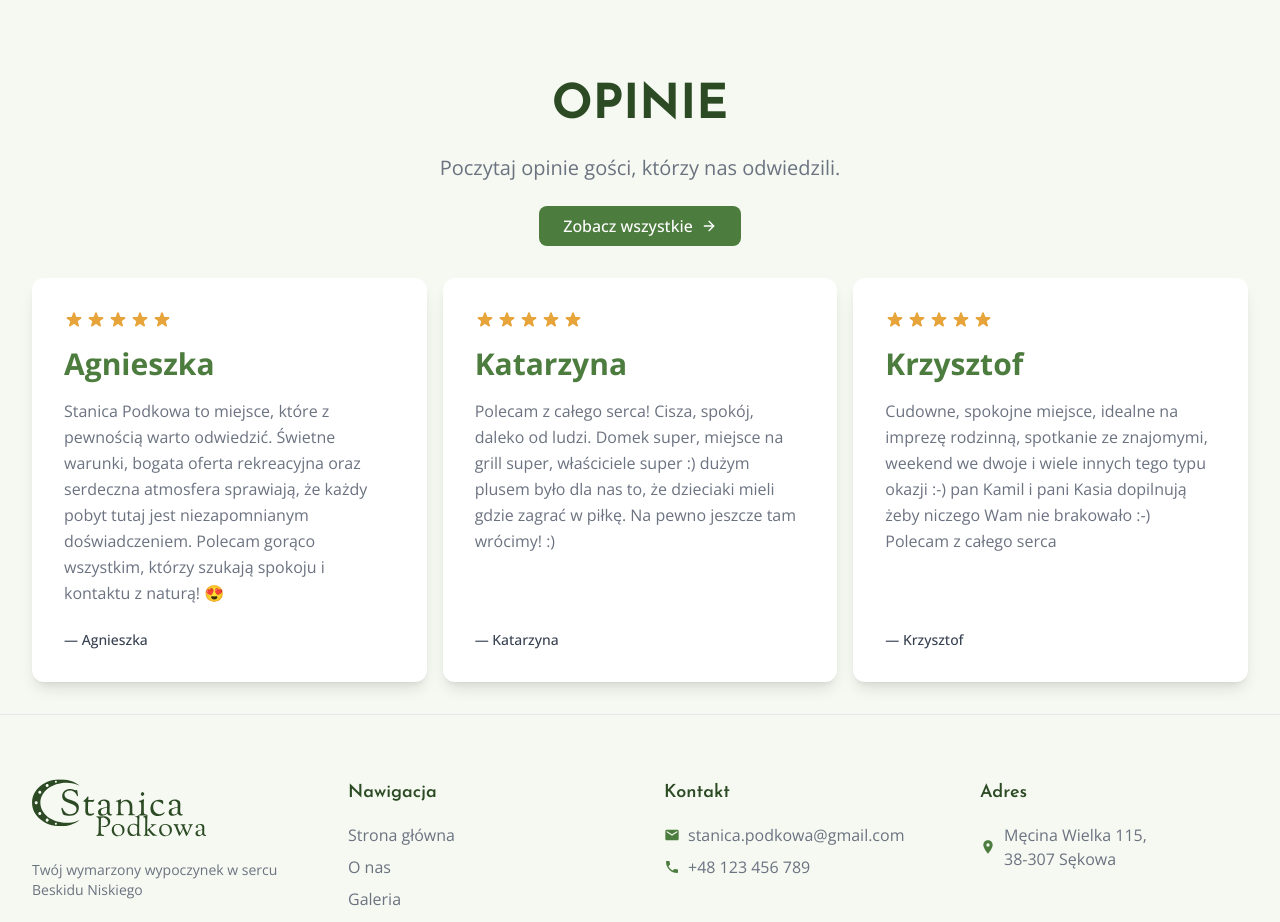
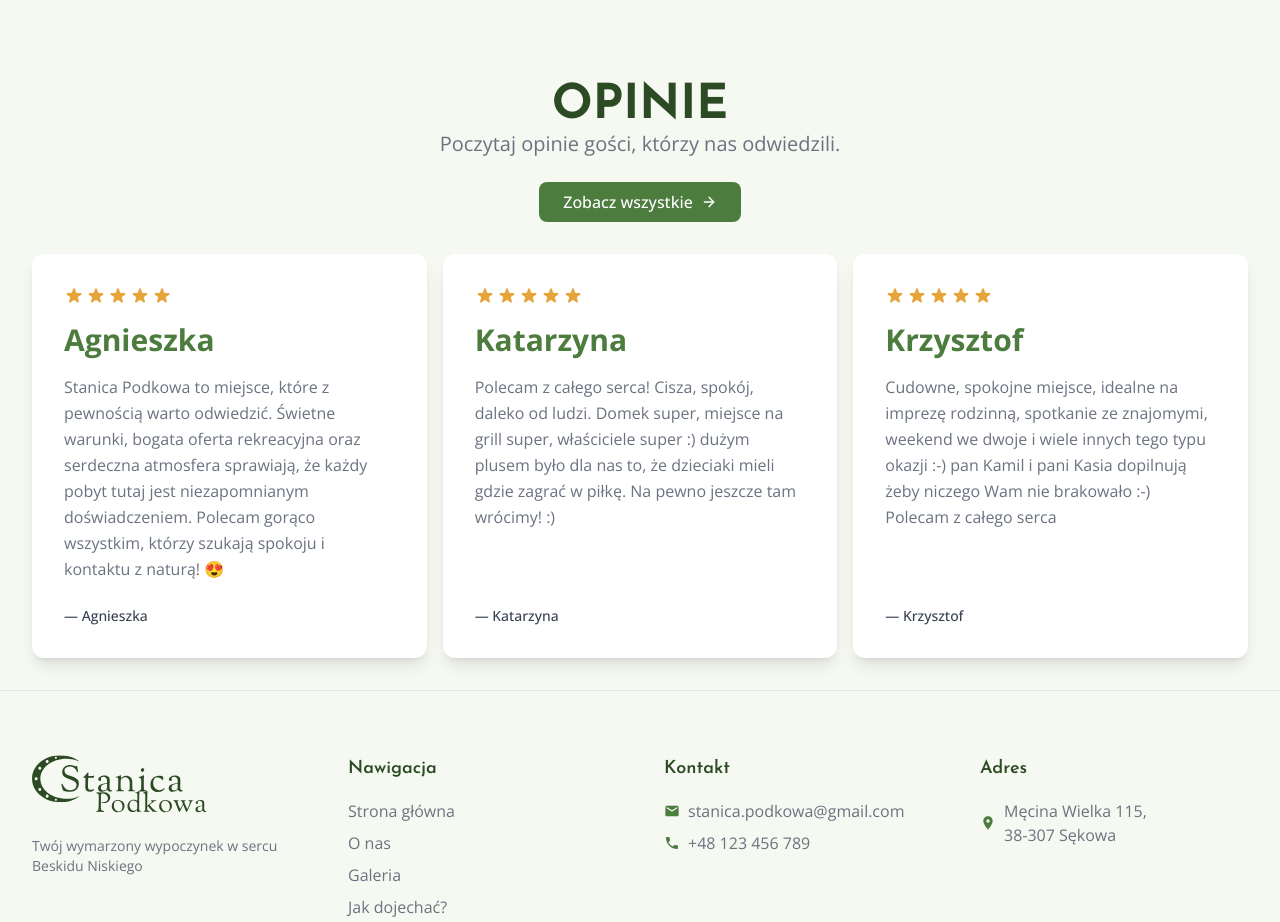
Before and after one commit to fn-jakubkarp/stanica-podkowa, a React (Vite) app: page / in a window 1280 px wide. Shown: the part 4220-5142 px from the top of the page. Built offline with nearby package versions, Linux system fonts and the light colour scheme.

Commit message:
fix margin top on testimonials

```diff
--- a/src/components/views/Testimonials/Testimonials.tsx
+++ b/src/components/views/Testimonials/Testimonials.tsx
@@ -9,11 +9,9 @@ const Testimonials: React.FC = () => {
       <div className="container-custom py-4 lg:py-8">
         <div className="mb-8 flex flex-col items-center">
           <div className="max-w-xl text-center">
-            <h2 className="text-3xl font-bold text-primary-700 md:text-4xl lg:text-5xl">
-              {CTestimonials.header}
-            </h2>
+            <h2 className=" font-bold">{CTestimonials.header}</h2>
 
-            <p className="mt-6 max-w-lg text-gray-500 md:text-xl">
+            <p className=" max-w-lg text-gray-500 md:text-xl">
               {CTestimonials.description}
             </p>
           </div>
```
